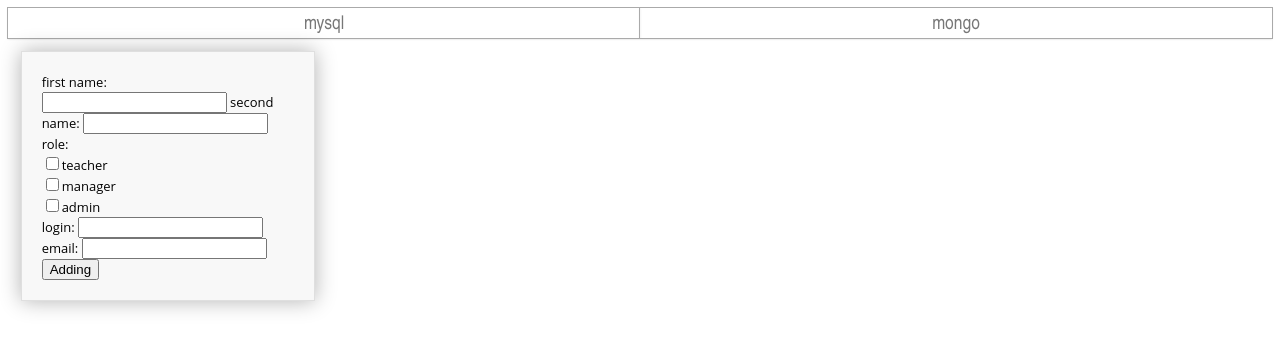
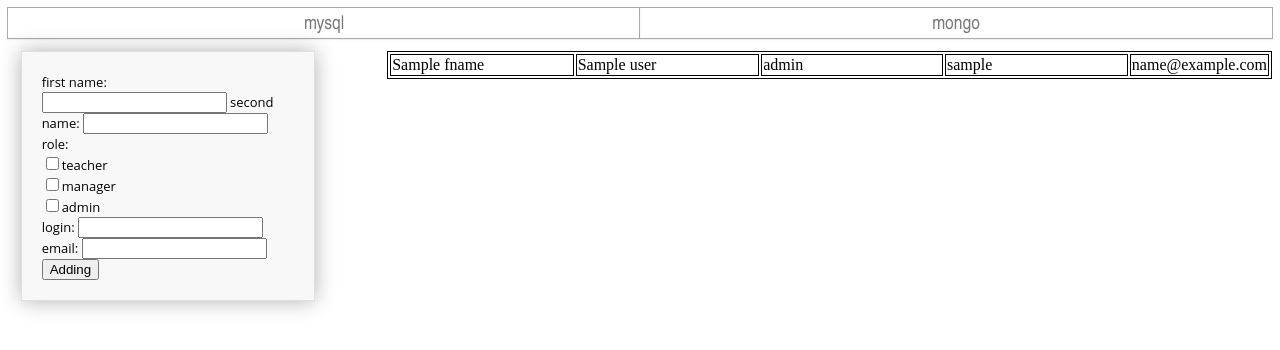
Before and after one commit to pasha369/Files, a Python web app: template flask/templates/mongo.html in a window 1280 px wide. Shown: the top 350 px of the page. Run offline with Jinja, Linux system fonts and the light colour scheme; the template is opened without the code that fills it: most values are stand-ins (such as "Sample title", 1, 10 or a date in 2020).

Commit message:
update flask

```diff
--- a/flask/templates/base.html
+++ b/flask/templates/base.html
@@ -5,6 +5,7 @@
 
 <style rel="stylesheet" type="text/css" >
 form{
+
 		display: inline-block;
     	padding: 20px;
     	margin-top:  1%;
@@ -33,6 +34,18 @@
 		1px 0px 0px 0px rgba(255,255,255,0.9) inset,
 		0px 1px 2px rgba(0,0,0,0.2);
 }
+table{
+	float:right;
+	display: inline-block;
+	width: 70%;
+	margin-top: 1%;
+}
+th, td{
+	width: 25%
+}
+table, th, td {
+    border: 1px solid black;
+}
 </style>
 <body>
 
@@ -40,4 +53,5 @@
 	<a href="/mongo" class="menu">mongo</a>
 	{%block form%}{%endblock%}
 
+
 </body>
--- a/flask/templates/mongo.html
+++ b/flask/templates/mongo.html
@@ -11,4 +11,16 @@
 	email: <input type = "text" name='email'>
 	<input type = "submit" name='send' value = 'Adding'>
 </form>
+
+	<table>
+	{%for user in users%}
+		<tr>
+			<td>{{user.fname}}</td>
+			<td>{{user.sname}}</td>
+			<td>{{user.role}}</td>
+			<td>{{user.login}}</td>
+			<td>{{user.email}}</td>
+		</tr>
+	{%endfor%}
+	</table>
 {%endblock%}
```
Also changed, not shown: flask/runserver.py (+14 -3 lines), flask/templates/mysql.html (+11 -0 lines), 2 other files.
